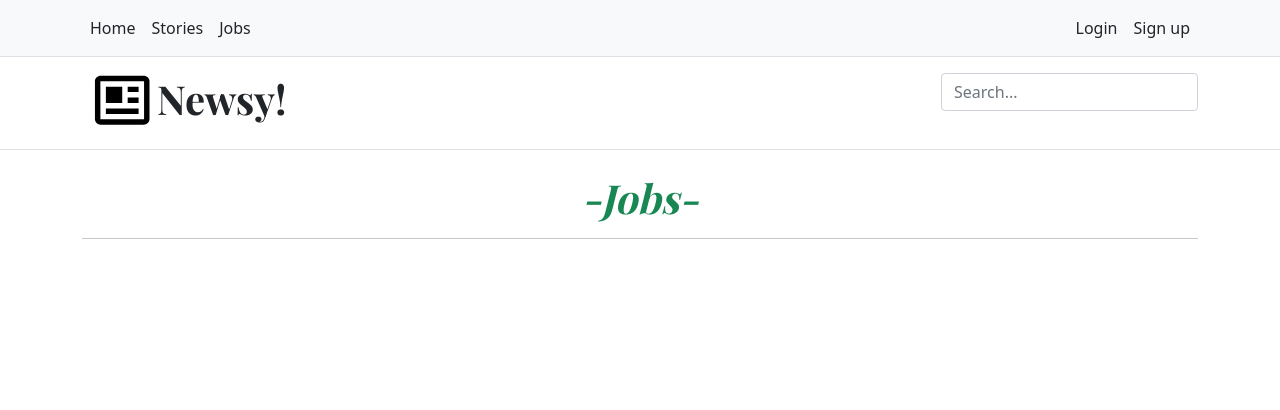
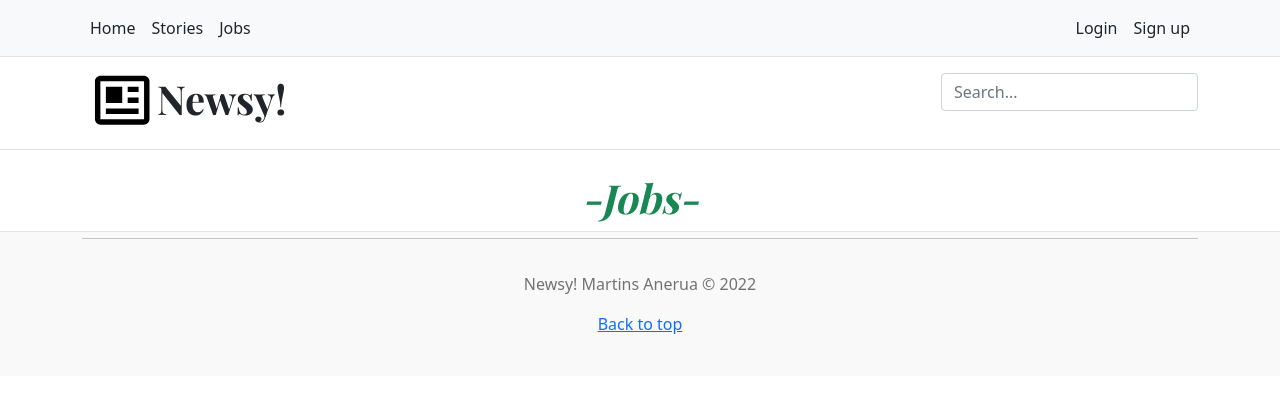
Before and after one commit to anerua/Newsy, a Django app: page /jobs/ in a window 1280 px wide. Shown: the top 410 px of the page. Run offline with Django 3.2, Linux system fonts and the light colour scheme; data that the repository does not hold is empty; parts of the project's set-up code (start-up, migrations or seed data) failed here and were passed over.

Commit message:
add footer

```diff
--- a/newsyapp/templates/newsyapp/layout.html
+++ b/newsyapp/templates/newsyapp/layout.html
@@ -47,12 +47,12 @@
 
         </div>
 
-        {% comment %} <footer class="blog-footer">
+        <footer class="blog-footer">
             <p>Newsy! Martins Anerua &copy; 2022</p>
             <p>
                 <a href="#">Back to top</a>
             </p>
-        </footer> {% endcomment %}
+        </footer>
 
         <script src="https://cdn.jsdelivr.net/npm/bootstrap@5.0.2/dist/js/bootstrap.bundle.min.js" integrity="sha384-MrcW6ZMFYlzcLA8Nl+NtUVF0sA7MsXsP1UyJoMp4YLEuNSfAP+JcXn/tWtIaxVXM" crossorigin="anonymous"></script>
     </body>
```
